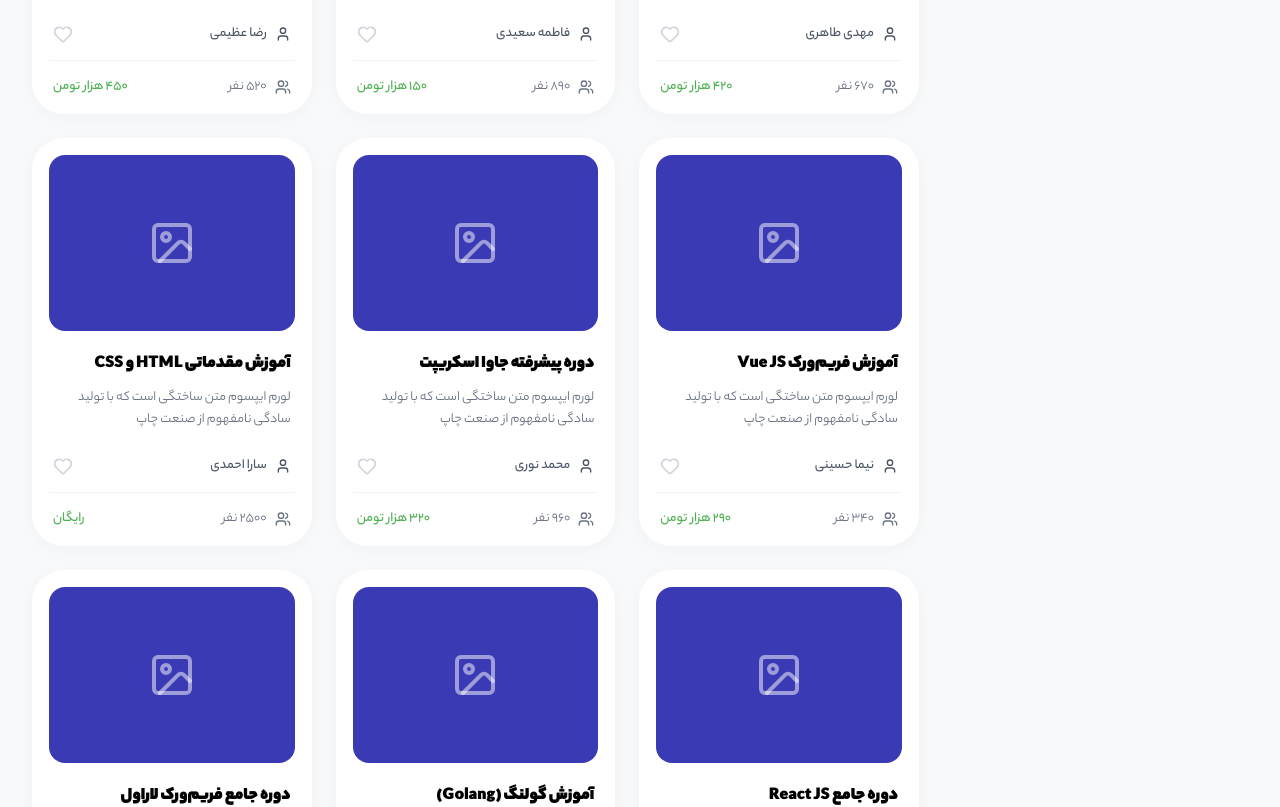
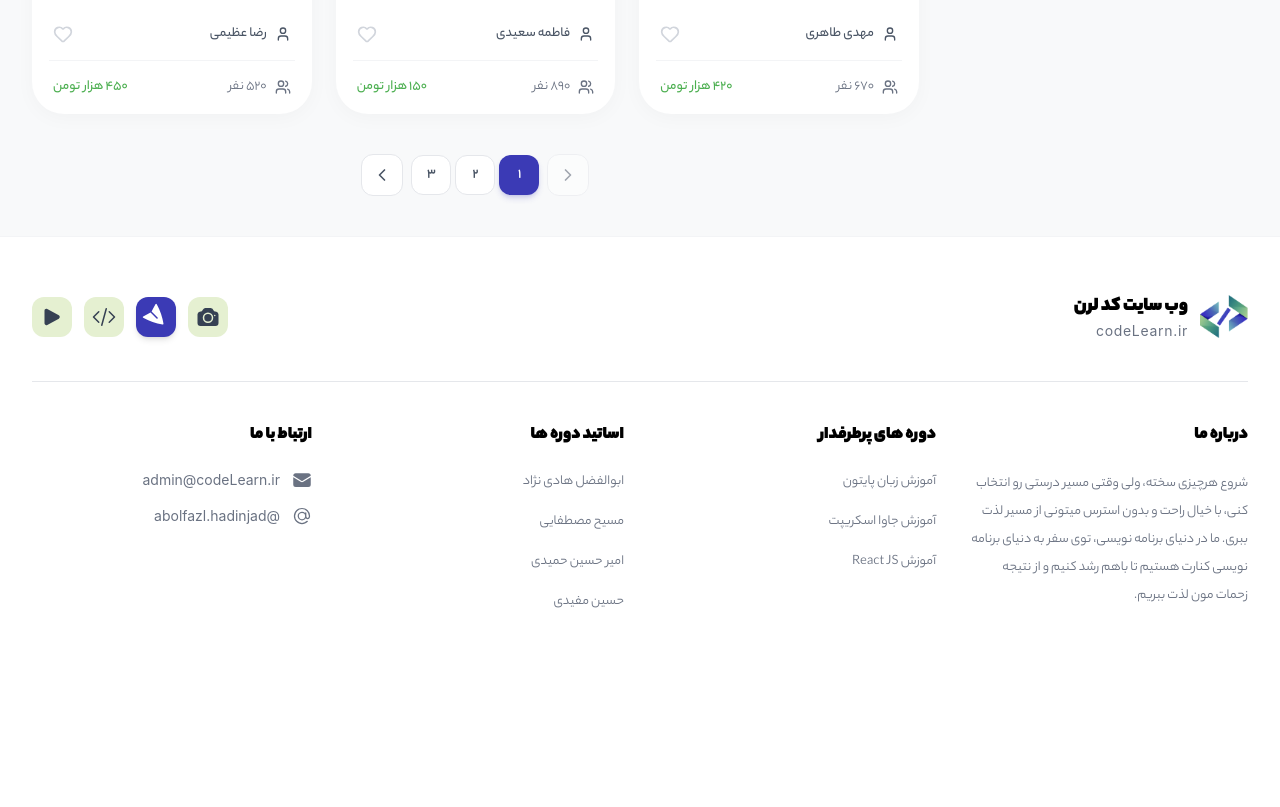
Before and after one commit to abolfazlhn4/codelearn, a React (Vite) app in the folder frontend/: page /CoursesArchive in a window 1280 px wide. Shown: the part 1420-2227 px from the top of the page. After the commit the page ends 2090 px from the top, so only its background shows below. Built offline with nearby package versions, Linux system fonts and the light colour scheme.

Commit message:
adding pagination to coursesArchive page

```diff
--- a/frontend/src/components/CartPopup.jsx
+++ b/frontend/src/components/CartPopup.jsx
@@ -3,18 +3,21 @@ import { Link } from "react-router-dom";
 import { Trash2 } from "lucide-react";
 import { useCart } from "../context/CartContext";
 
+//۱۲,۰۰۰ تومان     =>
+//12000
 const parsePrice = (priceString) => {
   if (typeof priceString !== "string" || priceString.toLowerCase() === "رایگان")
     return 0;
   const persianDigits = ["۰", "۱", "۲", "۳", "۴", "۵", "۶", "۷", "۸", "۹"];
-  let normalized = priceString.replace(/[۰-۹]/g, (w) =>
-    persianDigits.indexOf(w),
+  let normalized = priceString.replace(
+    /[۰-۹]/g, // g یعنی همه‌شان را در کل رشته پیدا کن
+    (word) => persianDigits.indexOf(word),
   );
   normalized = normalized
     .replace(/,/g, "")
     .replace("تومان", "")
     .replace("هزار", "000")
-    .replace(/\s/g, "");
+    .replace(/\s/g, ""); //فاصله حذف شه
   return parseInt(normalized, 10) || 0;
 };
 
--- a/frontend/src/components/Navbar.jsx
+++ b/frontend/src/components/Navbar.jsx
@@ -2,7 +2,7 @@ import React, { useState, useEffect } from "react";
 import { Menu, X, ShoppingBag, User } from "lucide-react";
 import { Link } from "react-router-dom";
 import { useCart } from "../context/CartContext";
-import CartPopup from "./CartPopup"; // ایمپورت کامپوننت جدید
+import CartPopup from "./CartPopup";
 
 const Navbar = () => {
   const [isMobileMenuOpen, setIsMobileMenuOpen] = useState(false);
@@ -96,7 +96,6 @@ const Navbar = () => {
                 )}
               </Link>
 
-              {/* استفاده از کامپوننت جدا شده برای پاپ‌آپ */}
               <CartPopup
                 isOpen={isCartOpen}
                 onMouseEnter={() => setIsCartOpen(true)}
--- a/frontend/src/pages/Cart.jsx
+++ b/frontend/src/pages/Cart.jsx
@@ -3,21 +3,23 @@ import { Link, useNavigate } from "react-router-dom";
 import { useCart } from "../context/CartContext";
 import { Trash2, ArrowLeft, ShoppingBag } from "lucide-react";
 
+//۱۲,۰۰۰ تومان     =>
+//12000
 const parsePrice = (priceString) => {
   if (typeof priceString !== "string" || priceString.toLowerCase() === "رایگان")
     return 0;
   const persianDigits = ["۰", "۱", "۲", "۳", "۴", "۵", "۶", "۷", "۸", "۹"];
-  let normalized = priceString.replace(/[۰-۹]/g, (w) =>
-    persianDigits.indexOf(w),
+  let normalized = priceString.replace(
+    /[۰-۹]/g, // g یعنی همه‌شان را در کل رشته پیدا کن
+    (word) => persianDigits.indexOf(word),
   );
   normalized = normalized
     .replace(/,/g, "")
     .replace("تومان", "")
     .replace("هزار", "000")
-    .replace(/\s/g, "");
+    .replace(/\s/g, ""); //فاصله حذف شه
   return parseInt(normalized, 10) || 0;
 };
-
 const Cart = () => {
   const { cartItems, removeFromCart, clearCart } = useCart();
   const navigate = useNavigate();
--- a/frontend/src/pages/CoursesArchive.jsx
+++ b/frontend/src/pages/CoursesArchive.jsx
@@ -1,67 +1,84 @@
 import React, { useState, useMemo, useEffect } from "react";
-import { Link, useLocation } from "react-router-dom"; // useLocation اضافه شد
-import { User, Heart, Users, Image as ImageIcon, Filter, Search } from "lucide-react";
+import { Link, useLocation } from "react-router-dom";
+import {
+  User,
+  Heart,
+  Users,
+  Image as ImageIcon,
+  Filter,
+  Search,
+  ChevronRight,
+  ChevronLeft,
+} from "lucide-react";
 import { coursesData, categories } from "../data/coursesData";
 import { useFavorites } from "../context/FavoritesContext";
 
 const CoursesArchive = () => {
-  const location = useLocation(); // دریافت اطلاعات URL
+  const location = useLocation();
   const [selectedCategory, setSelectedCategory] = useState("all");
-  const [priceFilter, setPriceFilter] = useState("all"); // 'all', 'free', 'paid'
+  const [priceFilter, setPriceFilter] = useState("all");
 
- //جستوجو
   const [searchTerm, setSearchTerm] = useState(() => {
     return localStorage.getItem("courseSearchTerm") || "";
   });
 
-  // استیت‌های بازه قیمتی و مرتب‌سازی
   const [minPrice, setMinPrice] = useState("");
   const [maxPrice, setMaxPrice] = useState("");
   const [sortOrder, setSortOrder] = useState("newest");
 
+  const [currentPage, setCurrentPage] = useState(1);
+  const itemsPerPage = 9;
+
   const { toggleFavorite, isFavorite } = useFavorites();
 
-  // آپدیت کردن لوکال استوریج هر بار که مقدار سرچ عوض میشه
   useEffect(() => {
     localStorage.setItem("courseSearchTerm", searchTerm);
   }, [searchTerm]);
 
-  // بررسی URL هنگام لود شدن صفحه یا تغییر آن
   useEffect(() => {
     const searchParams = new URLSearchParams(location.search);
     const categoryQuery = searchParams.get("category");
 
-    // اگر در آدرس category وجود داشت، آن را به عنوان دسته انتخاب شده قرار بده
     if (categoryQuery) {
       setSelectedCategory(categoryQuery);
     } else {
-      setSelectedCategory("all"); // در غیر این صورت همه دوره‌ها
+      setSelectedCategory("all");
     }
   }, [location.search]);
 
+  // اگر هرکدام از فیلترها تغییر کرد، برگردیم به صفحه اول
+  useEffect(() => {
+    setCurrentPage(1);
+  }, [
+    selectedCategory,
+    priceFilter,
+    searchTerm,
+    minPrice,
+    maxPrice,
+    sortOrder,
+  ]);
+
   const parsePrice = (priceStr) => {
     if (!priceStr) return 0;
-  const numStr = priceStr.toString().replace(/[^\d۰-۹]/g, '');
-  const persianNumbers = ['۰', '۱', '۲', '۳', '۴', '۵', '۶', '۷', '۸', '۹'];
+    const numStr = priceStr.toString().replace(/[^\d۰-۹]/g, "");
+    const persianNumbers = ["۰", "۱", "۲", "۳", "۴", "۵", "۶", "۷", "۸", "۹"];
     let englishNum = numStr;
     persianNumbers.forEach((pNum, index) => {
-    englishNum = englishNum.replace(new RegExp(pNum, 'g'), index.toString());
+      englishNum = englishNum.replace(new RegExp(pNum, "g"), index.toString());
     });
     return parseInt(englishNum) || 0;
   };
 
   const filteredCourses = useMemo(() => {
     let result = coursesData.filter((course) => {
-       // 1. فیلتر دسته‌بندی
       const matchCategory =
         selectedCategory === "all"
           ? true
           : course.categoryId === selectedCategory;
+      const matchSearch = course.title
+        .toLowerCase()
+        .includes(searchTerm.toLowerCase());
 
-       // 2. فیلتر جستجو
-      const matchSearch = course.title.toLowerCase().includes(searchTerm.toLowerCase());
-
-      // 3. فیلتر وضعیت قیمت
       let matchPrice = true;
       const priceVal = parsePrice(course.price);
       const isFree = priceVal === 0;
@@ -69,15 +86,16 @@ const parsePrice = (priceStr) => {
       if (priceFilter === "free") matchPrice = isFree;
       if (priceFilter === "paid") matchPrice = !isFree;
 
-       // 4. فیلتر بازه قیمتی (فقط وقتی رایگان انتخاب نشده)
       let matchPriceRange = true;
       if (priceFilter !== "free") {
-        if (minPrice && priceVal < parseInt(minPrice, 10)) matchPriceRange = false;
-        if (maxPrice && priceVal > parseInt(maxPrice, 10)) matchPriceRange = false;
+        if (minPrice && priceVal < parseInt(minPrice, 10))
+          matchPriceRange = false;
+        if (maxPrice && priceVal > parseInt(maxPrice, 10))
+          matchPriceRange = false;
       }
       return matchCategory && matchSearch && matchPrice && matchPriceRange;
     });
-    // 5. مرتب‌سازی
+
     result.sort((a, b) => {
       const priceA = parsePrice(a.price);
       const priceB = parsePrice(b.price);
@@ -88,14 +106,34 @@ const parsePrice = (priceStr) => {
         case "top_rated":
           return (b.studentsCount || 0) - (a.studentsCount || 0);
         case "oldest":
-          return a.id - b.id; // فرض بر اینکه آیدی کوچکتر قدیمی‌تره
+          return a.id - b.id;
         case "newest":
         default:
           return b.id - a.id;
       }
     });
     return result;
-  }, [selectedCategory, priceFilter, searchTerm, minPrice, maxPrice, sortOrder]);
+  }, [
+    selectedCategory,
+    priceFilter,
+    searchTerm,
+    minPrice,
+    maxPrice,
+    sortOrder,
+  ]);
+
+  const totalPages = Math.ceil(filteredCourses.length / itemsPerPage);
+
+  const currentCourses = useMemo(() => {
+    const startIndex = (currentPage - 1) * itemsPerPage;
+    const endIndex = startIndex + itemsPerPage;
+    return filteredCourses.slice(startIndex, endIndex);
+  }, [currentPage, filteredCourses]);
+
+  const handlePageChange = (page) => {
+    setCurrentPage(page);
+    window.scrollTo({ top: 0, behavior: "smooth" });
+  };
 
   return (
     <div
@@ -103,13 +141,13 @@ const parsePrice = (priceStr) => {
       className="bg-[#f8f9fa] min-h-screen py-10 px-4 sm:px-8 font-yekan"
     >
       <div className="max-w-7xl mx-auto flex flex-col md:flex-row gap-8">
-        {/* سایدبار فیلترها */}
+        {/* سایدبار فیلترها (بدون تغییر) */}
         <aside className="w-full md:w-1/4 bg-white p-6 rounded-[2rem] shadow-sm h-fit border border-gray-100">
           <div className="flex items-center gap-2 mb-6 text-black">
             <Filter className="w-5 h-5" />
             <h2 className="font-black text-xl">فیلترها</h2>
           </div>
-        {/* جستجو */}
+
           <div className="mb-8">
             <h3 className="font-bold text-gray-700 mb-4">جستجو</h3>
             <div className="relative">
@@ -123,7 +161,7 @@ const parsePrice = (priceStr) => {
               <Search className="w-4 h-4 text-gray-400 absolute right-3 top-3.5" />
             </div>
           </div>
-          {/* فیلتر دسته‌بندی */}
+
           <div className="mb-8">
             <h3 className="font-bold text-gray-700 mb-4">دسته‌بندی‌ها</h3>
             <div className="flex flex-col gap-3">
@@ -155,7 +193,6 @@ const parsePrice = (priceStr) => {
             </div>
           </div>
 
-          {/* فیلتر قیمت */}
           <div>
             <h3 className="font-bold text-gray-700 mb-4">وضعیت قیمت</h3>
             <div className="flex flex-col gap-3">
@@ -190,29 +227,33 @@ const parsePrice = (priceStr) => {
                 <span className="text-sm text-gray-600">نقدی</span>
               </label>
             </div>
-          {/* بازه قیمتی */}
+
             {priceFilter !== "free" && (
               <div className="mt-6">
                 <h4 className="text-sm font-semibold mb-3 text-gray-700">
                   بازه قیمت (تومان)
                 </h4>
-          {/* نمایش بازه انتخاب شده */}
                 <div className="flex justify-between mb-4 text-xs">
                   <div className="flex flex-col">
                     <span className="text-gray-500">ارزانترین</span>
                     <span className="font-semibold text-[#3b3ab5]">
-                  {minPrice ? parseInt(minPrice).toLocaleString('fa-IR') : '۰'} تومان
+                      {minPrice
+                        ? parseInt(minPrice).toLocaleString("fa-IR")
+                        : "۰"}{" "}
+                      تومان
                     </span>
                   </div>
                   <div className="flex flex-col text-left">
                     <span className="text-gray-500">گرانترین</span>
                     <span className="font-semibold text-[#3b3ab5]">
-                 {maxPrice ? parseInt(maxPrice).toLocaleString('fa-IR') : '30,000,000'} تومان
+                      {maxPrice
+                        ? parseInt(maxPrice).toLocaleString("fa-IR")
+                        : "30,000,000"}{" "}
+                      تومان
                     </span>
                   </div>
                 </div>
 
-          {/* اینپوت‌های بازه */}
                 <div className="flex gap-2">
                   <input
                     type="number"
@@ -232,12 +273,11 @@ const parsePrice = (priceStr) => {
               </div>
             )}
           </div>
-
         </aside>
 
         {/* بخش نمایش محصولات */}
         <main className="w-full md:w-3/4">
-          <div className="flex justify-between items-center mb-6">
+          <div className="flex flex-wrap justify-between items-center gap-4 mb-6">
             <div>
               <h1 className="text-2xl font-black text-black">آرشیو دوره‌ها</h1>
               <span className="text-sm text-gray-500">
@@ -245,7 +285,6 @@ const parsePrice = (priceStr) => {
               </span>
             </div>
 
-           {/* مرتب‌سازی */}
             <div className="flex items-center gap-2 bg-white px-4 py-2 rounded-xl border border-gray-100 shadow-sm">
               <span className="text-sm text-gray-600">مرتب‌سازی:</span>
               <select
@@ -261,9 +300,10 @@ const parsePrice = (priceStr) => {
             </div>
           </div>
 
+          {/* استفاده از currentCourses به جای filteredCourses در اینجا */}
           <div className="grid grid-cols-1 sm:grid-cols-2 lg:grid-cols-3 gap-6">
-            {filteredCourses.length > 0 ? (
-              filteredCourses.map((course) => (
+            {currentCourses.length > 0 ? (
+              currentCourses.map((course) => (
                 <Link
                   key={course.id}
                   to={`/product/${course.id}`}
@@ -327,6 +367,48 @@ const parsePrice = (priceStr) => {
               </div>
             )}
           </div>
+
+          {/* صفحه بندی */}
+          {totalPages > 1 && (
+            <div className="flex items-center justify-center gap-2 mt-10">
+              <button
+                onClick={() => handlePageChange(currentPage - 1)}
+                disabled={currentPage === 1}
+                className="p-2.5 rounded-xl border border-gray-200 bg-white text-gray-600 hover:bg-gray-50 disabled:opacity-50 disabled:cursor-not-allowed transition-colors"
+                aria-label="Previous Page"
+              >
+                <ChevronRight className="w-5 h-5" />
+              </button>
+
+              <div className="flex items-center gap-1">
+                {[...Array(totalPages)].map((_, index) => {
+                  const pageNumber = index + 1;
+                  return (
+                    <button
+                      key={pageNumber}
+                      onClick={() => handlePageChange(pageNumber)}
+                      className={`w-10 h-10 rounded-xl text-sm font-bold transition-all ${
+                        currentPage === pageNumber
+                          ? "bg-[#3b3ab5] text-white shadow-md shadow-[#3b3ab5]/20"
+                          : "bg-white text-gray-600 border border-gray-200 hover:bg-gray-50"
+                      }`}
+                    >
+                      {pageNumber}
+                    </button>
+                  );
+                })}
+              </div>
+
+              <button
+                onClick={() => handlePageChange(currentPage + 1)}
+                disabled={currentPage === totalPages}
+                className="p-2.5 rounded-xl border border-gray-200 bg-white text-gray-600 hover:bg-gray-50 disabled:opacity-50 disabled:cursor-not-allowed transition-colors"
+                aria-label="Next Page"
+              >
+                <ChevronLeft className="w-5 h-5" />
+              </button>
+            </div>
+          )}
         </main>
       </div>
     </div>
```
Also changed, not shown: frontend/src/pages/UserPanel.jsx (+1 -7 lines). Lines whose indentation alone changed are shown as unchanged.
